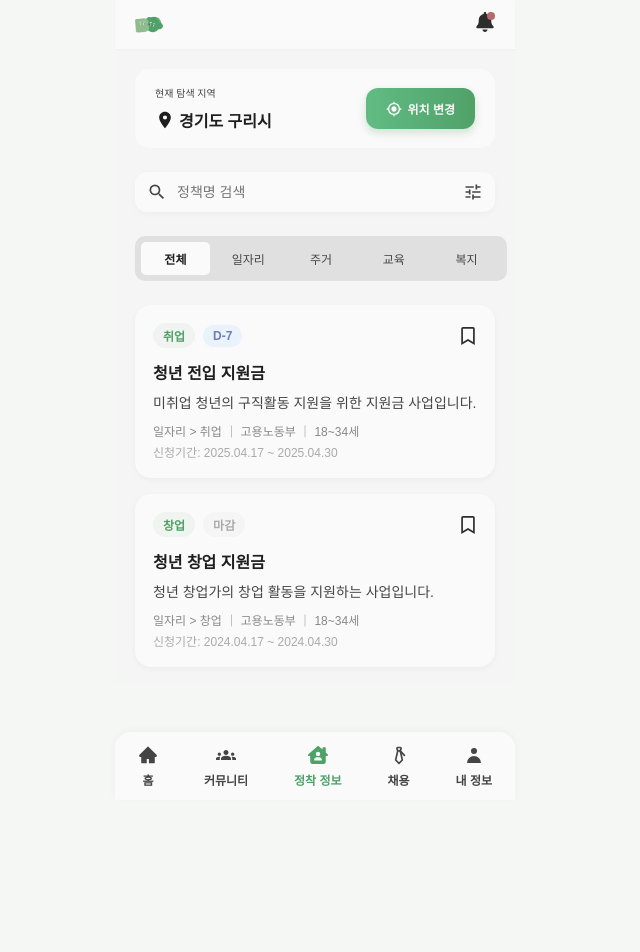
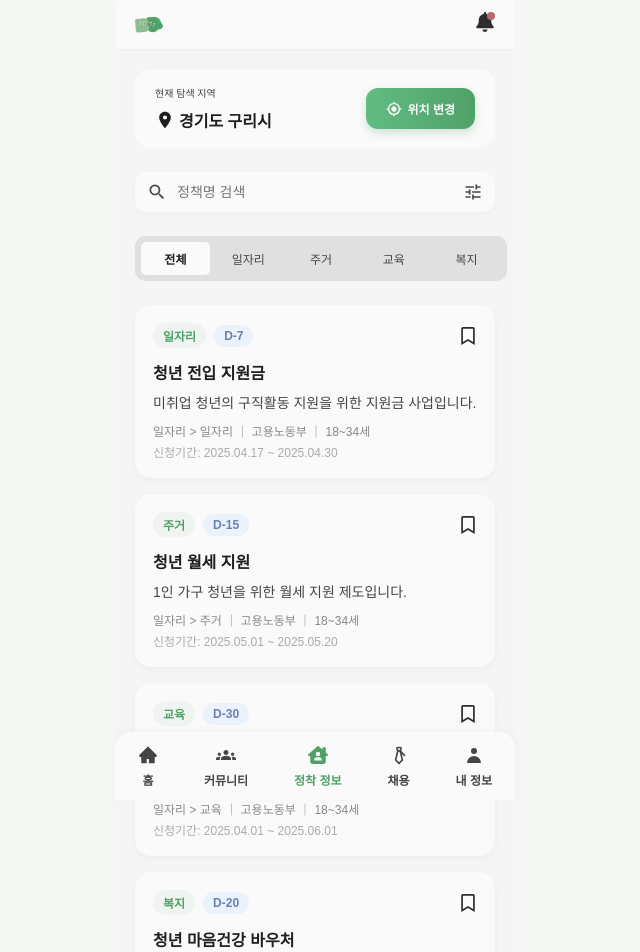
Before and after one commit to 1000hyehyang/burty-frontend, a React (Vite) app: page /settlement/policy in a window 1280 px wide. Shown: the top 952 px of the page, without its empty margins (325-965 px from the left). Before the commit the page ends 800 px from the top, so only its background shows below. Built offline with nearby package versions, Linux system fonts and the light colour scheme; a web font is replaced by a local one.

Commit message:
feat : 청년 정책 관련 zustand 상태 관리

```diff
--- a/package.json
+++ b/package.json
@@ -14,7 +14,8 @@
     "react-dom": "^19.0.0",
     "react-icons": "^5.5.0",
     "react-router-dom": "^7.5.1",
-    "styled-components": "^6.1.17"
+    "styled-components": "^6.1.17",
+    "zustand": "^5.0.3"
   },
   "devDependencies": {
     "@eslint/js": "^9.22.0",
--- a/src/components/Common/CategoryTabs.tsx
+++ b/src/components/Common/CategoryTabs.tsx
@@ -1,3 +1,4 @@
+// 📄 components/Common/CategoryTabs.tsx
 import styled from "styled-components";
 
 interface CategoryTabsProps {
@@ -26,17 +27,22 @@ const Tab = styled.button<{ $active: boolean }>`
     $active ? "var(--variable-collection-bg-100)" : "transparent"};
   border-radius: 5px;
   color: ${({ $active }) =>
-    $active ? "var(--variable-collection-text-100)" : "var(--variable-collection-text-300)"};
+    $active
+      ? "var(--variable-collection-text-100)"
+      : "var(--variable-collection-text-300)"};
   text-align: center;
   transition: all 0.2s ease-in-out;
-
   &:hover {
     background-color: ${({ $active }) =>
       $active ? "var(--variable-collection-bg-100)" : "rgba(255,255,255,0.3)"};
   }
 `;
 
-const CategoryTabs = ({ categories, selected, onSelect }: CategoryTabsProps) => {
+const CategoryTabs = ({
+  categories,
+  selected,
+  onSelect,
+}: CategoryTabsProps) => {
   return (
     <Container>
       {categories.map((cat) => (
--- a/src/components/Policy/PolicyCard.tsx
+++ b/src/components/Policy/PolicyCard.tsx
@@ -1,7 +1,7 @@
 // 📄 components/Policy/PolicyCard.tsx
 import styled from "styled-components";
 import hoverAndClickEffect from "../Common/mixins/hoverAndClickEffect";
-import { FaRegBookmark, FaBookmark } from "react-icons/fa";
+import { FaBookmark, FaRegBookmark } from "react-icons/fa";
 import { useState } from "react";
 import Badge from "../Common/Badge";
 
@@ -86,11 +86,9 @@ const PolicyCard = ({
   description,
   dateRange,
   dday,
-  isClosed = false,
+  isClosed,
 }: PolicyCardProps) => {
   const [bookmarked, setBookmarked] = useState(false);
-
-  const toggleBookmark = () => setBookmarked((prev) => !prev);
 
   return (
     <Card>
@@ -99,7 +97,10 @@ const PolicyCard = ({
           <Badge type="primary">{category}</Badge>
           <Badge type={isClosed ? "gray" : "positive"}>{dday}</Badge>
         </TagGroup>
-        <BookmarkButton $active={bookmarked} onClick={toggleBookmark}>
+        <BookmarkButton
+          $active={bookmarked}
+          onClick={() => setBookmarked((prev) => !prev)}
+        >
           {bookmarked ? <FaBookmark /> : <FaRegBookmark />}
         </BookmarkButton>
       </Header>
--- a/src/components/Policy/PolicyList.tsx
+++ b/src/components/Policy/PolicyList.tsx
@@ -1,8 +1,15 @@
 // 📄 components/Policy/PolicyList.tsx
 import styled from "styled-components";
+import PolicyTabs from "./PolicyTabs";
 import PolicyCard from "./PolicyCard";
-import PolicyTabs from "./PolicyTabs";
+import { usePolicyStore } from "../../store/usePolicyStore";
 import { dummyPolicies } from "../../mock/policies";
+
+type PolicyListMode = "home" | "all";
+
+interface Props {
+  mode?: PolicyListMode;
+}
 
 const Section = styled.section`
   padding: 0;
@@ -12,28 +19,26 @@ const ListWrapper = styled.div`
   margin-top: clamp(16px, 4vw, 24px);
 `;
 
-const PolicyList = () => {
+const PolicyList = ({ mode = "home" }: Props) => {
+  const selectedCategory = usePolicyStore((s) => s.selectedCategory);
+
+  const filtered = dummyPolicies.filter((p) => {
+    if (selectedCategory === "전체") return true;
+    return p.category === selectedCategory;
+  });
+
+  const displayPolicies = mode === "home" ? filtered.slice(0, 2) : filtered;
 
   return (
     <Section>
       <PolicyTabs />
-
       <ListWrapper>
-        {dummyPolicies.map((policy, index) => (
-          <PolicyCard
-            key={index}
-            category={policy.category}
-            title={policy.title}
-            description={policy.description}
-            dateRange={policy.dateRange}
-            dday={policy.dday}
-            isClosed={policy.isClosed}
-          />
+        {displayPolicies.map((policy, index) => (
+          <PolicyCard key={index} {...policy} />
         ))}
       </ListWrapper>
     </Section>
   );
 };
 
-
 export default PolicyList;
--- a/src/components/Policy/PolicyTabs.tsx
+++ b/src/components/Policy/PolicyTabs.tsx
@@ -1,17 +1,18 @@
 // 📄 components/Policy/PolicyTabs.tsx
-import { useState } from "react";
+import { usePolicyStore, PolicyCategory } from "../../store/usePolicyStore";
 import CategoryTabs from "../Common/CategoryTabs";
 
-const categories = ["전체", "일자리", "주거", "교육", "복지"];
+const categories: PolicyCategory[] = ["전체", "일자리", "주거", "교육", "복지"];
 
 const PolicyTabs = () => {
-  const [selected, setSelected] = useState("전체");
+  const selected = usePolicyStore((s) => s.selectedCategory);
+  const setSelected = usePolicyStore((s) => s.setCategory);
 
   return (
     <CategoryTabs
       categories={categories}
       selected={selected}
-      onSelect={setSelected}
+      onSelect={(val) => setSelected(val as PolicyCategory)}
     />
   );
 };
--- a/src/mock/policies.ts
+++ b/src/mock/policies.ts
@@ -1,5 +1,4 @@
-// 📄 src/mock/policies.ts
-
+// 📄 mock/policies.ts
 export interface Policy {
   category: string;
   title: string;
@@ -11,17 +10,38 @@ export interface Policy {
 
 export const dummyPolicies: Policy[] = [
   {
-      category: "취업",
+    category: "일자리",
     title: "청년 전입 지원금",
     description: "미취업 청년의 구직활동 지원을 위한 지원금 사업입니다.",
     dateRange: "2025.04.17 ~ 2025.04.30",
     dday: "D-7",
   },
   {
-      category: "창업",
+    category: "주거",
+    title: "청년 월세 지원",
+    description: "1인 가구 청년을 위한 월세 지원 제도입니다.",
+    dateRange: "2025.05.01 ~ 2025.05.20",
+    dday: "D-15",
+  },
+  {
+    category: "교육",
+    title: "IT 직무 전환 교육",
+    description: "비전공 청년 대상 무료 IT 교육 프로그램입니다.",
+    dateRange: "2025.04.01 ~ 2025.06.01",
+    dday: "D-30",
+  },
+  {
+    category: "복지",
+    title: "청년 마음건강 바우처",
+    description: "정신건강 클리닉 상담비를 지원합니다.",
+    dateRange: "2025.04.01 ~ 2025.05.31",
+    dday: "D-20",
+  },
+  {
+    category: "일자리",
     title: "청년 창업 지원금",
-      description: "청년 창업가의 창업 활동을 지원하는 사업입니다.",
-      dateRange: "2024.04.17 ~ 2024.04.30",
+    description: "청년 창업가를 위한 초기 자금 지원 제도입니다.",
+    dateRange: "2024.01.01 ~ 2024.12.31",
     dday: "마감",
     isClosed: true,
   },
--- a/src/pages/HomePage.tsx
+++ b/src/pages/HomePage.tsx
@@ -1,10 +1,10 @@
 // 📄 pages/HomePage.tsx
 import { useNavigate } from "react-router-dom";
+import SectionTitle from "../components/Common/SectionTitle";
+import PolicyList from "../components/Policy/PolicyList";
+import CommunityPostList from "../components/Community/CommunityPostList";
 import GreetingCard from "../components/GreetingCard/GreetingCard";
 import AiReportBanner from "../components/AiReportBanner/AiReportBanner";
-import PolicyList from "../components/Policy/PolicyList";
-import SectionTitle from "../components/Common/SectionTitle";
-import CommunityPostList from "../components/Community/CommunityPostList";
 
 const HomePage = () => {
   const navigate = useNavigate();
@@ -19,7 +19,7 @@ const HomePage = () => {
         showMoreButton
         onClickMore={() => navigate("/settlement/policy")}
       />
-      <PolicyList />
+      <PolicyList mode="home" />
 
       <SectionTitle
         title="커뮤니티"
--- a/src/pages/KeywordSearchPage.tsx
+++ b/src/pages/KeywordSearchPage.tsx
@@ -1,30 +1,25 @@
 // 📄 pages/KeywordSearchPage.tsx
+import { useState } from "react";
 import LocationBanner from "../components/LocationBanner/LocationBanner";
+import SearchBar from "../components/Common/SearchBar";
 import PolicyList from "../components/Policy/PolicyList";
-import SearchBar from "../components/Common/SearchBar";
-import { useState } from "react";
 
 const KeywordSearchPage = () => {
   const [searchTerm, setSearchTerm] = useState("");
 
   return (
     <>
-      {/* 위치 배너 */}
       <LocationBanner
         location="경기도 구리시"
         onChangeLocation={() => alert("위치 변경")}
       />
-
-      {/* 검색창 */}
       <SearchBar
         placeholder="정책명 검색"
         value={searchTerm}
         onChange={(e) => setSearchTerm(e.target.value)}
         onFilterClick={() => alert("필터 열기")}
       />
-
-      {/* 정책 목록 */}
-      <PolicyList />
+      <PolicyList mode="all" />
     </>
   );
 };
--- /dev/null
+++ b/src/store/usePolicyStore.ts
@@ -0,0 +1,14 @@
+// 📄 store/usePolicyStore.ts
+import { create } from "zustand";
+
+export type PolicyCategory = "전체" | "일자리" | "주거" | "교육" | "복지";
+
+interface PolicyStore {
+  selectedCategory: PolicyCategory;
+  setCategory: (category: PolicyCategory) => void;
+}
+
+export const usePolicyStore = create<PolicyStore>((set) => ({
+  selectedCategory: "전체",
+  setCategory: (category) => set({ selectedCategory: category }),
+}));
```
Also changed, not shown: 1 other file (tests, documents, lock files or other folders). Lines whose indentation alone changed are shown as unchanged.
